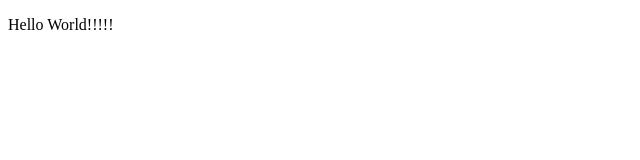
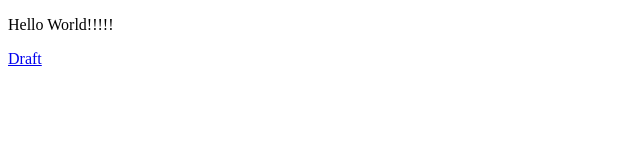
Before and after one commit to sisondarrenl/etc, a plain HTML site: page index.html in a window 1280 px wide. Shown: the full height of the page, 0-640 px from the left. Drawn offline with Linux system fonts and the light colour scheme.

Commit message:
Update index.html

```diff
--- a/index.html
+++ b/index.html
@@ -5,5 +5,6 @@
     </head>
     <body>
         <p>Hello World!!!!!</p>
+        <a href="draft.html" class="active">Draft</a>
     </body>
 </html>
```
